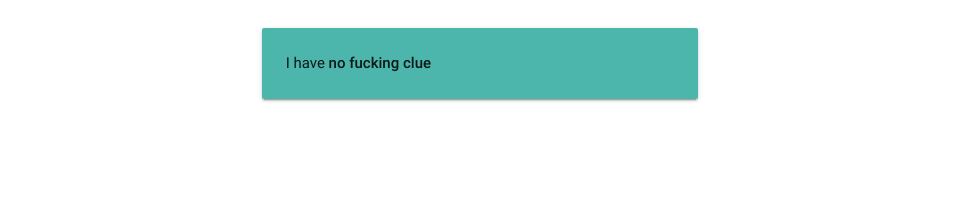
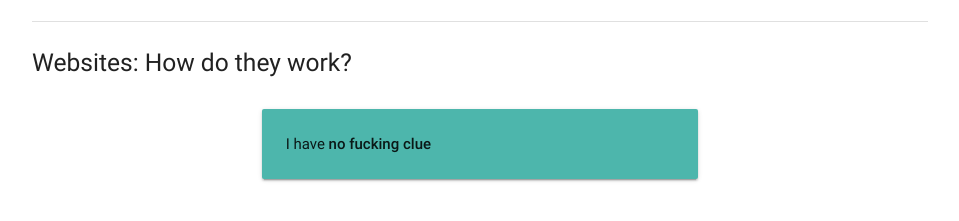
Before and after one commit to Auxiliatrix/EventDataInteractiveTimeline, a plain HTML site: page index.html in a window 1280 px wide. Shown: the part 105-326 px from the top of the page, without its empty margins (160-1119 px from the left). Drawn offline with nearby package versions, Linux system fonts and the light colour scheme.

Commit message:
Update index.html

```diff
--- a/index.html
+++ b/index.html
@@ -22,6 +22,10 @@
     </body>
     <body>
       <div class="container">
+        <div class="divider"></div>
+        <div class="section">
+          <h5>Websites: How do they work?</h5>
+        </div>
         <div class="row">
           <div class="col s6 offset-s3">
             <div class="card-panel teal lighten-2">I have <strong>no fucking clue</strong></div>
```
